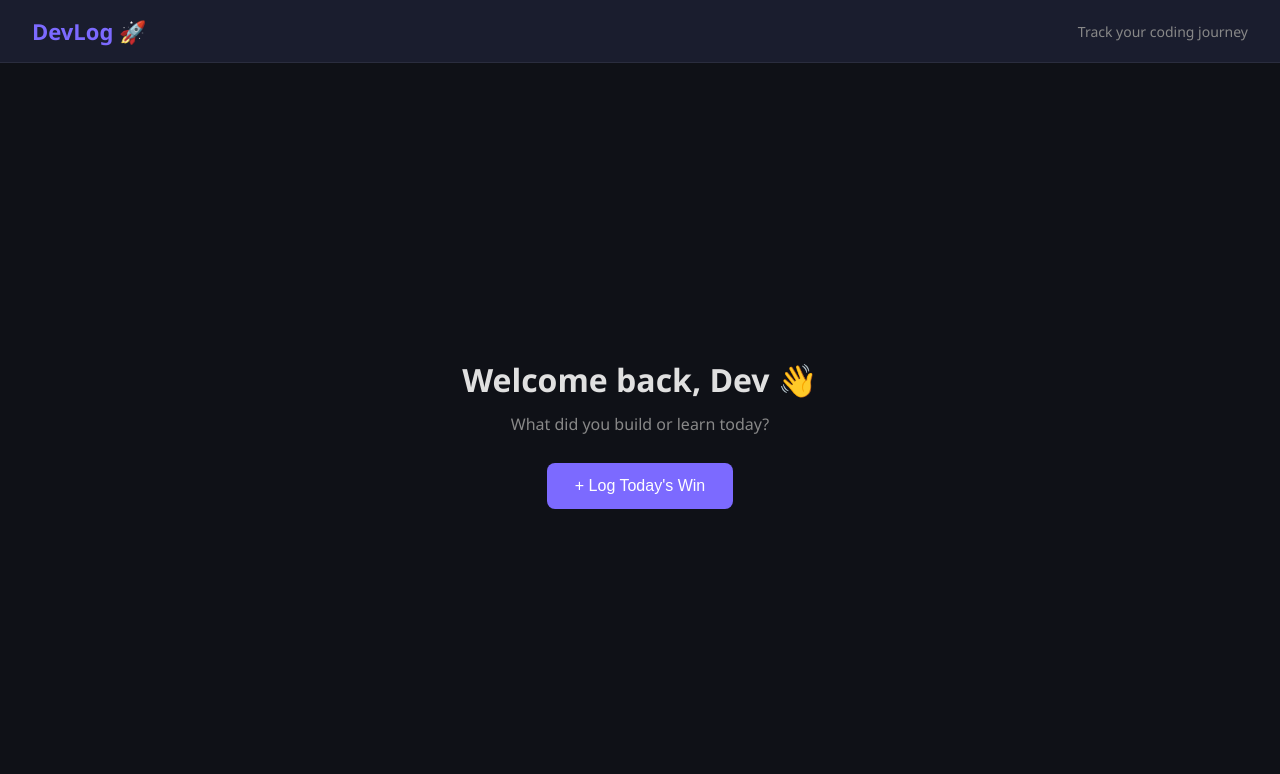
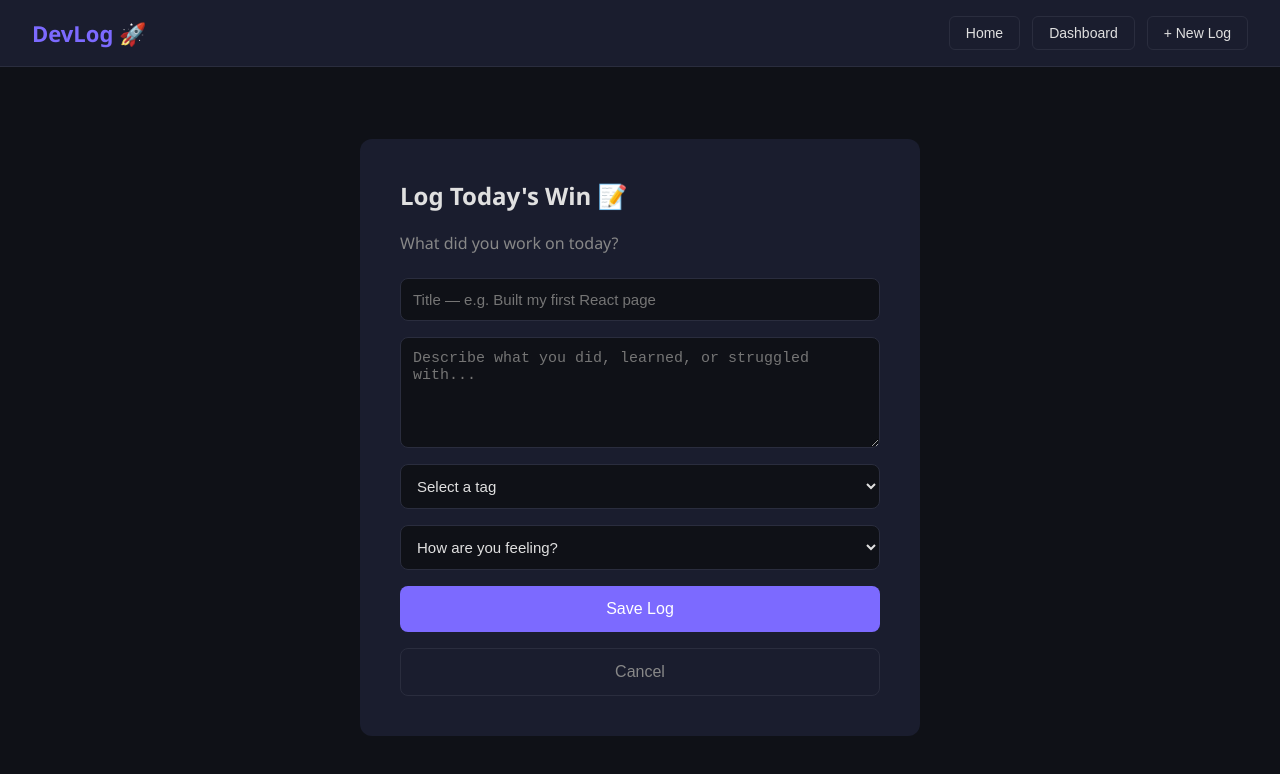
Before and after one commit to shayanali1/devlog, a React (Create React App) app in the folder client/: page /new-log in a window 1280 px wide. Shown: the top 774 px of the page. Built offline with nearby package versions, Linux system fonts and the light colour scheme.

Commit message:
feat: add routing and NewLog, Dashboard, Home pagesgit

```diff
--- a/client/package.json
+++ b/client/package.json
@@ -9,6 +9,7 @@
     "@testing-library/user-event": "^13.5.0",
     "react": "^19.2.5",
     "react-dom": "^19.2.5",
+    "react-router-dom": "^7.14.2",
     "react-scripts": "5.0.1",
     "web-vitals": "^2.1.4"
   },
--- a/client/src/App.css
+++ b/client/src/App.css
@@ -17,12 +17,15 @@ body {
   padding: 16px 32px;
   background-color: #1a1d2e;
   border-bottom: 1px solid #2a2d3e;
+  flex-wrap: wrap;
+  gap: 12px;
 }
 
 .logo {
   font-size: 22px;
   font-weight: 700;
   color: #7c6aff;
+  cursor: pointer;
 }
 
 .tagline {
@@ -30,11 +33,31 @@ body {
   color: #888;
 }
 
+.nav-links {
+  display: flex;
+  gap: 12px;
+}
+
+.nav-btn {
+  background: transparent;
+  color: #e0e0e0;
+  border: 1px solid #2a2d3e;
+  padding: 8px 16px;
+  border-radius: 6px;
+  cursor: pointer;
+  font-size: 14px;
+}
+
+.nav-btn:hover {
+  background-color: #2a2d3e;
+}
+
 .main {
   display: flex;
   justify-content: center;
   align-items: center;
-  height: calc(100vh - 60px);
+  min-height: calc(100vh - 60px);
+  padding: 40px 20px;
 }
 
 .hero {
@@ -65,3 +88,59 @@ body {
 .btn-primary:hover {
   background-color: #6554e0;
 }
+
+.btn-secondary {
+  background-color: transparent;
+  color: #888;
+  border: 1px solid #2a2d3e;
+  padding: 14px 28px;
+  font-size: 16px;
+  border-radius: 8px;
+  cursor: pointer;
+}
+
+.btn-secondary:hover {
+  background-color: #2a2d3e;
+}
+
+.form-container {
+  display: flex;
+  flex-direction: column;
+  gap: 16px;
+  width: 100%;
+  max-width: 560px;
+  padding: 40px;
+  background-color: #1a1d2e;
+  border-radius: 12px;
+}
+
+.form-container h2 {
+  font-size: 24px;
+  margin-bottom: 4px;
+}
+
+.form-container p {
+  color: #888;
+  margin-bottom: 8px;
+}
+
+.input {
+  background-color: #0f1117;
+  color: #e0e0e0;
+  border: 1px solid #2a2d3e;
+  padding: 12px;
+  border-radius: 8px;
+  font-size: 15px;
+  width: 100%;
+}
+
+.textarea {
+  background-color: #0f1117;
+  color: #e0e0e0;
+  border: 1px solid #2a2d3e;
+  padding: 12px;
+  border-radius: 8px;
+  font-size: 15px;
+  width: 100%;
+  resize: vertical;
+}
--- a/client/src/App.js
+++ b/client/src/App.js
@@ -1,25 +1,33 @@
+import { BrowserRouter, Routes, Route, useNavigate } from 'react-router-dom';
+import Home from './Pages/Home';
+import NewLog from './Pages/NewLog';
+import Dashboard from './Pages/Dashboard';
 import './App.css';
+
+function Navbar() {
+  const navigate = useNavigate();
+  return (
+    <nav className="navbar">
+      <h1 className="logo" onClick={() => navigate('/')}>DevLog 🚀</h1>
+      <div className="nav-links">
+        <button className="nav-btn" onClick={() => navigate('/')}>Home</button>
+        <button className="nav-btn" onClick={() => navigate('/dashboard')}>Dashboard</button>
+        <button className="nav-btn" onClick={() => navigate('/new-log')}>+ New Log</button>
+      </div>
+    </nav>
+  );
+}
 
 function App() {
   return (
-    <div className="app">
-
-      {/* Navbar */}
-      <nav className="navbar">
-        <h1 className="logo">DevLog 🚀</h1>
-        <span className="tagline">Track your coding journey</span>
-      </nav>
-
-      {/* Main content */}
-      <main className="main">
-        <div className="hero">
-          <h2>Welcome back, Dev 👋</h2>
-          <p>What did you build or learn today?</p>
-          <button className="btn-primary">+ Log Today's Win</button>
-        </div>
-      </main>
-
-    </div>
+    <BrowserRouter>
+      <Navbar />
+      <Routes>
+        <Route path="/" element={<Home />} />
+        <Route path="/new-log" element={<NewLog />} />
+        <Route path="/dashboard" element={<Dashboard />} />
+      </Routes>
+    </BrowserRouter>
   );
 }
 
--- /dev/null
+++ b/client/src/Pages/Dashboard.js
@@ -0,0 +1,12 @@
+function Dashboard() {
+  return (
+    <div className="main">
+      <div className="hero">
+        <h2>Your Dashboard 📊</h2>
+        <p>Your stats and logs will appear here soon.</p>
+      </div>
+    </div>
+  );
+}
+
+export default Dashboard;
--- /dev/null
+++ b/client/src/Pages/Home.js
@@ -0,0 +1,19 @@
+import { useNavigate } from 'react-router-dom';
+
+function Home() {
+  const navigate = useNavigate();
+
+  return (
+    <div className="main">
+      <div className="hero">
+        <h2>Welcome back, Dev 👋</h2>
+        <p>What did you build or learn today?</p>
+        <button className="btn-primary" onClick={() => navigate('/new-log')}>
+          + Log Today's Win
+        </button>
+      </div>
+    </div>
+  );
+}
+
+export default Home;
--- /dev/null
+++ b/client/src/Pages/NewLog.js
@@ -0,0 +1,51 @@
+import { useNavigate } from 'react-router-dom';
+
+function NewLog() {
+  const navigate = useNavigate();
+
+  return (
+    <div className="main">
+      <div className="form-container">
+        <h2>Log Today's Win 📝</h2>
+        <p>What did you work on today?</p>
+
+        <input
+          className="input"
+          type="text"
+          placeholder="Title — e.g. Built my first React page"
+        />
+
+        <textarea
+          className="textarea"
+          placeholder="Describe what you did, learned, or struggled with..."
+          rows={5}
+        />
+
+        <select className="input">
+          <option value="">Select a tag</option>
+          <option value="react">React</option>
+          <option value="node">Node.js</option>
+          <option value="python">Python</option>
+          <option value="dsa">DSA</option>
+          <option value="css">CSS</option>
+          <option value="other">Other</option>
+        </select>
+
+        <select className="input">
+          <option value="">How are you feeling?</option>
+          <option value="great">😄 Great</option>
+          <option value="okay">😐 Okay</option>
+          <option value="stuck">😤 Stuck</option>
+          <option value="tired">😴 Tired</option>
+        </select>
+
+        <button className="btn-primary">Save Log</button>
+        <button className="btn-secondary" onClick={() => navigate('/')}>
+          Cancel
+        </button>
+      </div>
+    </div>
+  );
+}
+
+export default NewLog;
```
Also changed, not shown: 1 other file (tests, documents, lock files or other folders).
